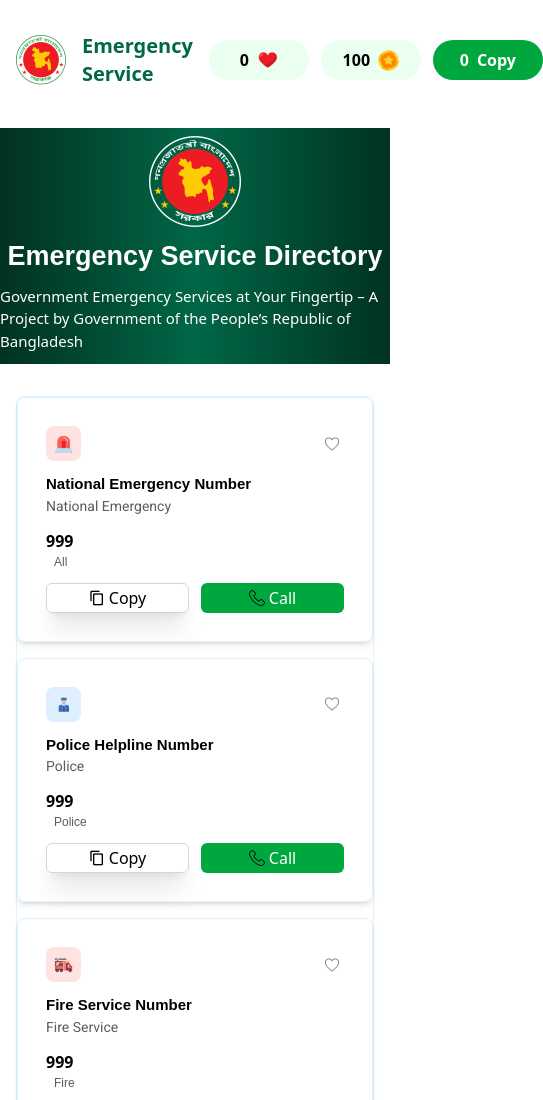
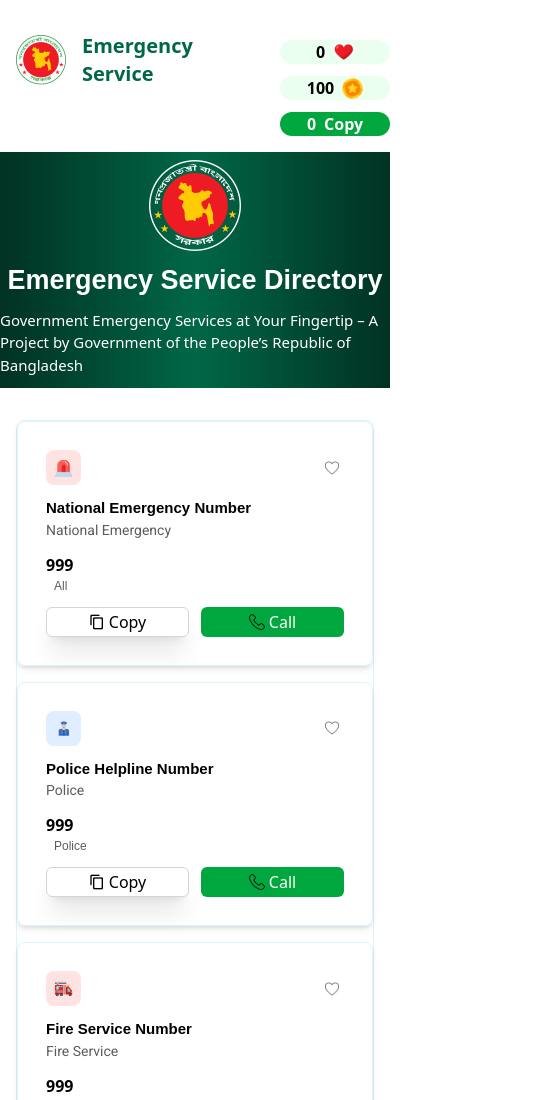
Before and after one commit to sodium000/Emergency-Hotline, a plain HTML site: page index.html in a window 390 px wide. Shown: the top 1100 px of the page, 543 px wide, since content can reach past the window. Drawn offline with nearby package versions, Linux system fonts and the light colour scheme; a web font is replaced by a local one.

Commit message:
alart opttion customize

```diff
--- a/index.html
+++ b/index.html
@@ -14,13 +14,13 @@
 
 </head>
 <body>
-    <div class="flex justify-between items-center  mx-auto mt-8" >
+    <div class="flex justify-between items-center  mx-auto mt-8 pb-6 md:pb-0" >
         <div>
             <div class="flex gap-4 items-center pl-4 pr-4 md:pl-[40px]" ><img src="./assets/logo.png" alt="" class="max-h[50px] max-w-[50px]">
             <h1 class="text-[#006747] text-xl font-extrabold">Emergency <br> Service</h1>
         </div>
         </div>
-        <div class="flex justify-around gap-3 md:pr-[40px] h-[40px]">
+        <div class="flex flex-col md:flex-row pb- justify-around gap-3 md:pr-[40px] h-[40px]">
             <div class=" min-w-[100px]  flex justify-center items-center gap-2 rounded-4xl bg-[#41ff6b1a]">
                 <Span class="font-bold"><span id="love-countJs">0</span></Span> <img src="./assets/heart.png" alt="" class="max-h[21px] max-w-[21px]">
             </div>
--- a/index.js
+++ b/index.js
@@ -11,7 +11,7 @@ function callAlart(a, b) {
   if (coin >= 20) {
     const callName = a.innerHTML;
     const callnumber = b.innerHTML;
-    alert(callName + " " + callnumber + "....");
+    alert("📞"+callName + " " + callnumber + "....");
     let total = coin - 20;
     document.getElementById("token").innerHTML = total;
 
```
